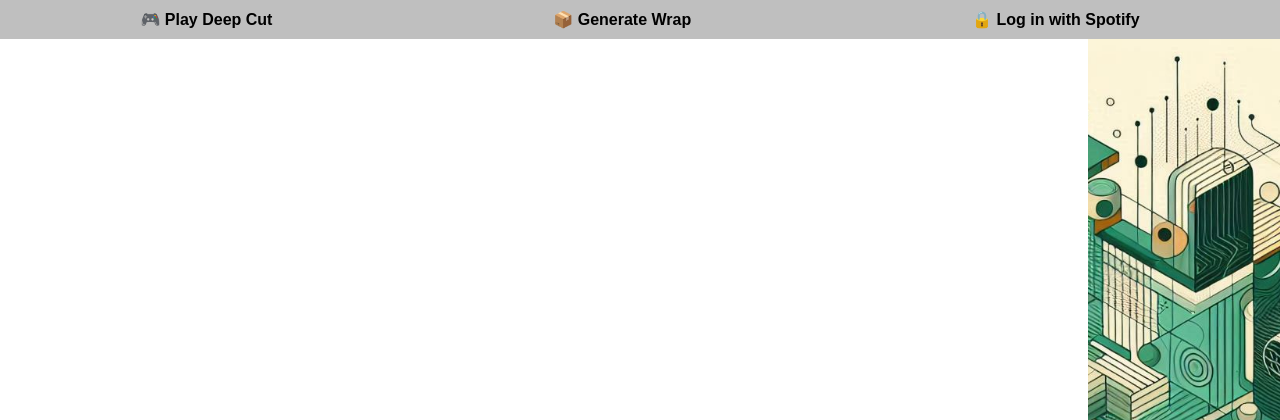
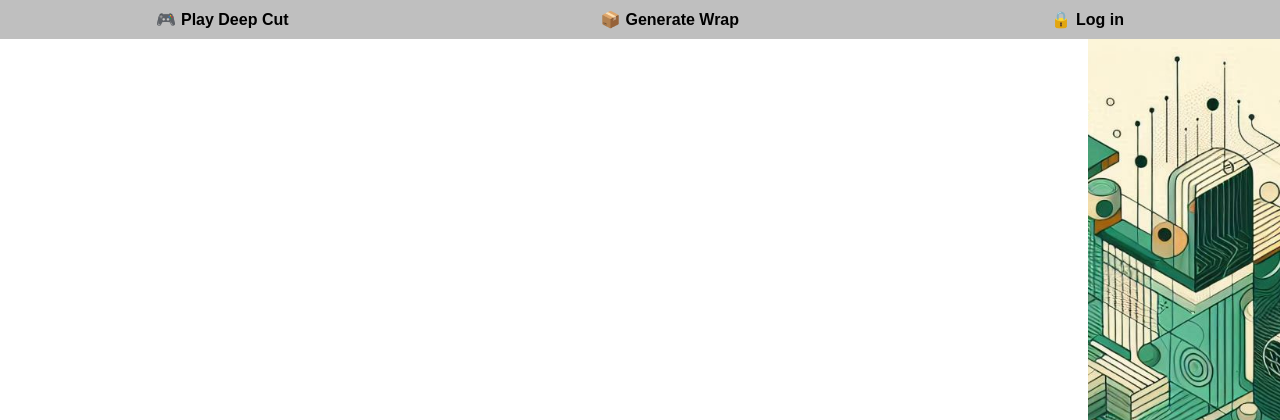
Before and after one commit to GeorgiaTechTeam18/SpotifyWrapper, a Django app: page / in a window 1280 px wide. Shown: the top 420 px of the page. Run offline with Django 5.2, Linux system fonts and the light colour scheme.

Commit message:
Added Theo's pointers to make base better.

```diff
--- a/UserAuth/static/UserAuth/styles.css
+++ b/UserAuth/static/UserAuth/styles.css
@@ -74,4 +74,7 @@ main {
     .side-image {
         display: none;
     }
+    .HiddenOnMobile {
+        display: none;
+    }
 }
--- a/templates/UserAuth/base.html
+++ b/templates/UserAuth/base.html
@@ -14,57 +14,33 @@
         <li class="icon-section">
             {% if is_authenticated %}
                 <a href="{% url 'deepcut' %}">
-                    {% if "Mobile" in request.META.HTTP_USER_AGENT%}
-                        🎮
-                    {% else %}
-                        🎮 Play Deep Cut
-                    {% endif %}
+                    🎮<span class="HiddenOnMobile"> Play Deep Cut</span>
                 </a>
-            {% else %}
+                {% else %}
                 <a href="{% url 'login' %}">
-                    {% if "Mobile" in request.META.HTTP_USER_AGENT%}
-                        🎮
-                    {% else %}
-                        🎮 Play Deep Cut
-                    {% endif %}
+                    🎮<span class="HiddenOnMobile"> Play Deep Cut</span>
                 </a>
             {% endif %}
         </li>
         <li class="icon-section">
             {% if is_authenticated %}
                 <a href="{% url 'home' %}">
-                    {% if "Mobile" in request.META.HTTP_USER_AGENT%}
-                        📦
-                    {% else %}
-                        📦 Generate Wrap
-                    {% endif %}
+                    📦<span class="HiddenOnMobile">Generate Wrap</span>
                 </a>
             {% else %}
                 <a href="{% url 'login' %}">
-                    {% if "Mobile" in request.META.HTTP_USER_AGENT%}
-                        📦
-                    {% else %}
-                        📦 Generate Wrap
-                    {% endif %}
+                    📦<span class="HiddenOnMobile">Generate Wrap</span>
                 </a>
             {% endif %}
         </li>
         <li class="icon-section">
             {% if not is_authenticated %}
                 <a href="{% url 'login' %}">
-                    {% if "Mobile" in request.META.HTTP_USER_AGENT%}
-                        🔒
-                    {% else %}
-                        🔒 Log in with Spotify
-                    {% endif %}
+                    🔒 <span class="HiddenOnMobile">Log in</span>
                 </a>
             {% else %}
                 <a href="{% url 'logout' %}">
-                    {% if "Mobile" in request.META.HTTP_USER_AGENT%}
-                        🚪
-                    {% else %}
-                        🚪 Log out
-                    {% endif %}
+                    🚪<span class="HiddenOnMobile">Log Out</span>
                 </a>
             {% endif %}
         </li>
```
